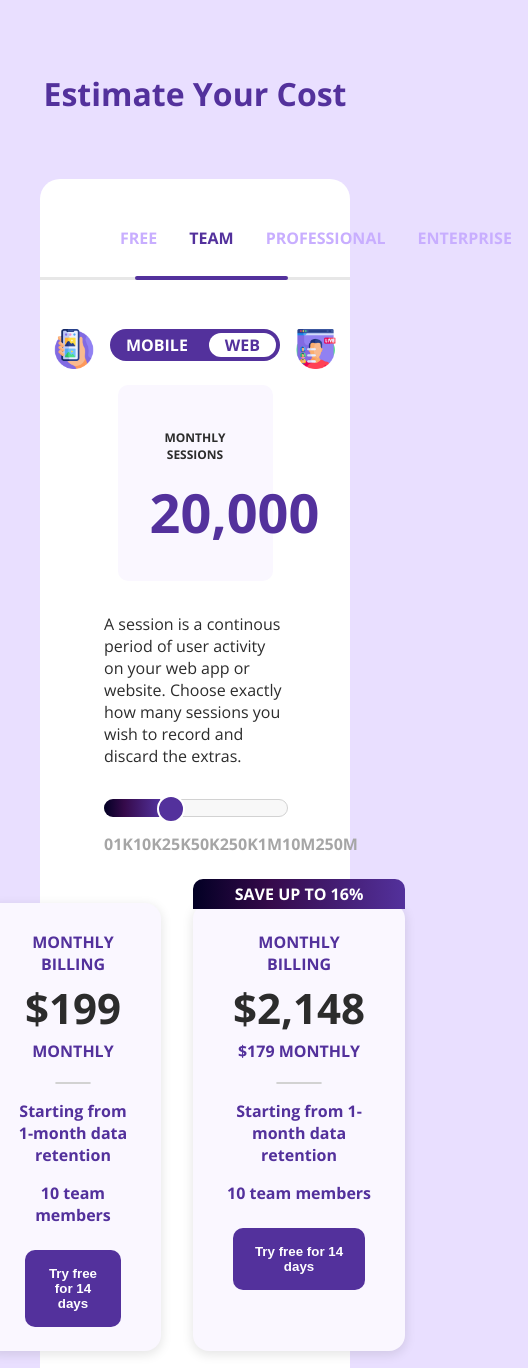
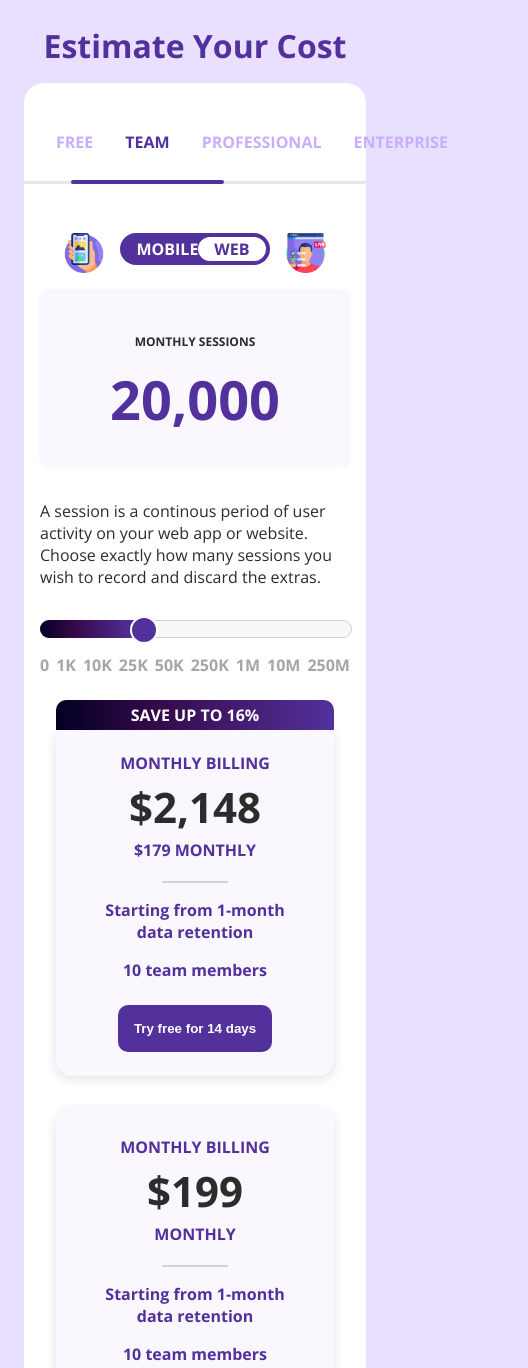
Before and after one commit to markoCib/Cost-Estimator-Project, a plain HTML site: page index.html in a window 390 px wide. Shown: the top 1368 px of the page, 528 px wide, since content can reach past the window. Drawn offline with nearby package versions, Linux system fonts and the light colour scheme.

Commit message:
NOREF: Make the website responsive
Make the website size responsive for smaller
desktop sizes.

```diff
--- a/index.css
+++ b/index.css
@@ -270,3 +270,37 @@ h1{
     border-top-right-radius: 10px;
     border-top-left-radius: 10px;
 }
+
+@media only screen and (max-width: 750px){
+    .card{
+        width: 100%;
+    }
+    .card-wrapper{
+        flex-wrap: wrap-reverse;
+    }
+    .sessions-card{
+        width: 80%
+    }
+}
+
+@media only screen and (max-width: 600px){
+    body{
+        padding: 16px;
+    }
+    h1{
+        margin: 0 0 16px 0;
+    }
+    .container{
+        padding: 0 16px;
+    }
+    .card{
+        width: 100%;
+    }
+    .card-wrapper{
+        flex-wrap: wrap-reverse;
+    }
+    .toggle-wrapper{
+        width: 90%;
+        justify-content: center;
+    }
+}
```
